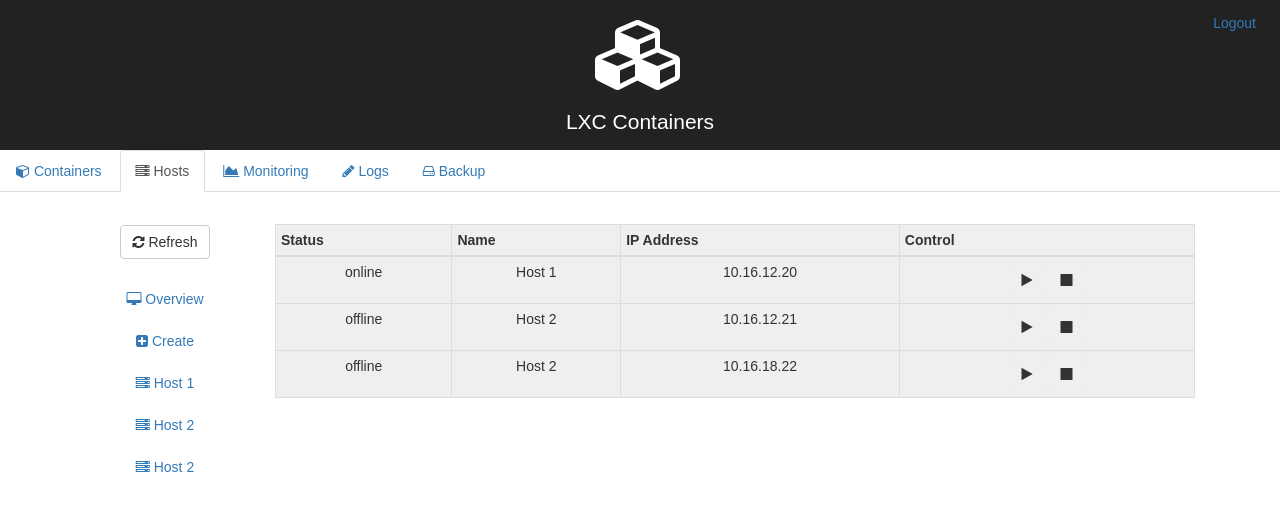
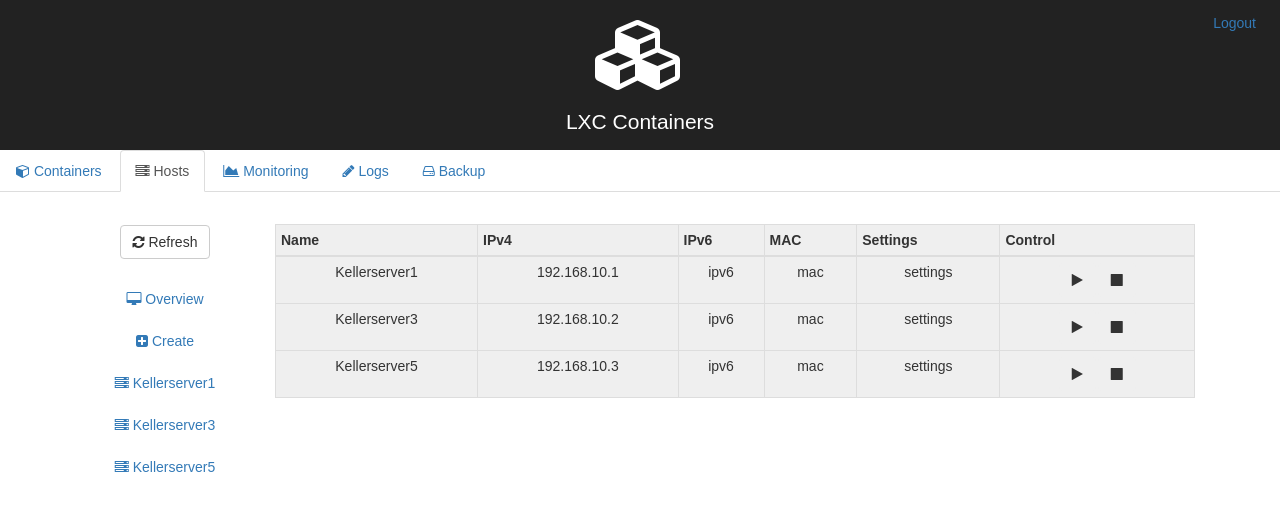
Before and after one commit to LexicForLXD/web-frontend, a React (Create React App) app: page / in a window 1280 px wide. Both pictures are taken after a click on the button "Hosts". Shown: the top 510 px of the page. Built offline with nearby package versions, Linux system fonts and the light colour scheme.

Commit message:
updated HostOverview

```diff
--- a/src/HostOverview.js
+++ b/src/HostOverview.js
@@ -12,18 +12,22 @@ class HostOverview extends Component {
       <Table bordered condensed>
         <thead>
           <tr>
-            <th>Status</th>
             <th>Name</th>
-            <th>IP Address</th>
+            <th>IPv4</th>
+            <th>IPv6</th>
+            <th>MAC</th>
+            <th>Settings</th>
             <th>Control</th>
           </tr>
         </thead>
         <tbody>
           {this.props.hosts.map((host, index) =>
             <tr key={index}>
-              <td>{host.status}</td>
               <td>{host.name}</td>
-              <td>{host.ip}</td>
+              <td>{host.ipv4}</td>
+              <td>{host.ipv6}</td>
+              <td>{host.mac}</td>
+              <td>{host.settings}</td>
               <td>
                 <button type="button" className="btn">
                   <i className="fa fa-play"></i>
--- a/src/MainArea.js
+++ b/src/MainArea.js
@@ -81,20 +81,26 @@ class MainArea extends Component {
     this.setState({
       hosts: [  // To be replaced with a fetch()-from-api method call
         {
-          name: "Host 1",
-          ip: "10.16.12.20",
-          status: "online"
+          "ipv4": "192.168.10.1",
+          "ipv6": "ipv6",
+          "mac": "mac",
+          "name": "Kellerserver1",
+          "settings": "settings"
         },
         {
-          name: "Host 2",
-          ip: "10.16.12.21",
-          status: "offline"
+          "ipv4": "192.168.10.2",
+          "ipv6": "ipv6",
+          "mac": "mac",
+          "name": "Kellerserver3",
+          "settings": "settings"
         },
         {
-          name: "Host 2",
-          ip: "10.16.18.22",
-          status: "offline"
-        }
+          "ipv4": "192.168.10.3",
+          "ipv6": "ipv6",
+          "mac": "mac",
+          "name": "Kellerserver5",
+          "settings": "settings"
+        },
       ],
       loading: false,
       error: false
```
